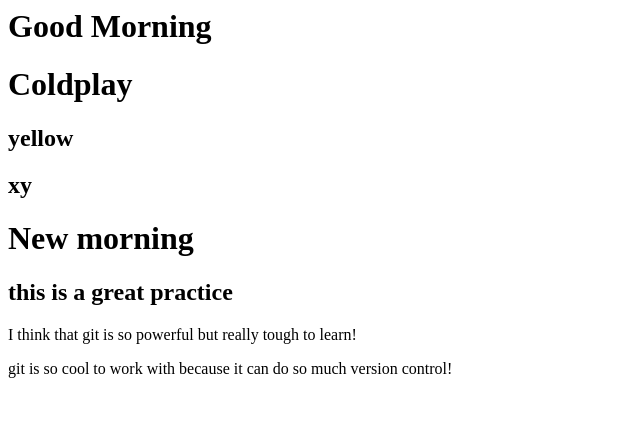
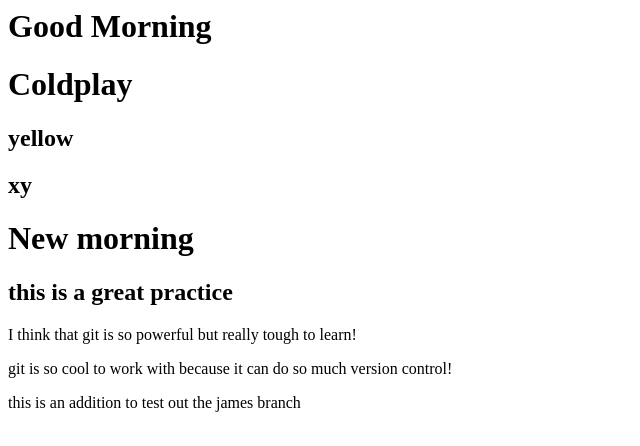
Before and after one commit to JamesHandshoe/gitdemo, a plain HTML site: page index.html in a window 1280 px wide. Shown: the whole page, without its empty margins (0-640 px from the left). Drawn offline with Linux system fonts and the light colour scheme.

Commit message:
added some new information

```diff
--- a/index.html
+++ b/index.html
@@ -15,5 +15,7 @@
 	<p>I think that git is so powerful but really tough to learn!</p>
 
 	<p>git is so cool to work with because it can do so much version control!</p>
+
+	<p>this is an addition to test out the james branch</p>
 </body>
 </html>
```
